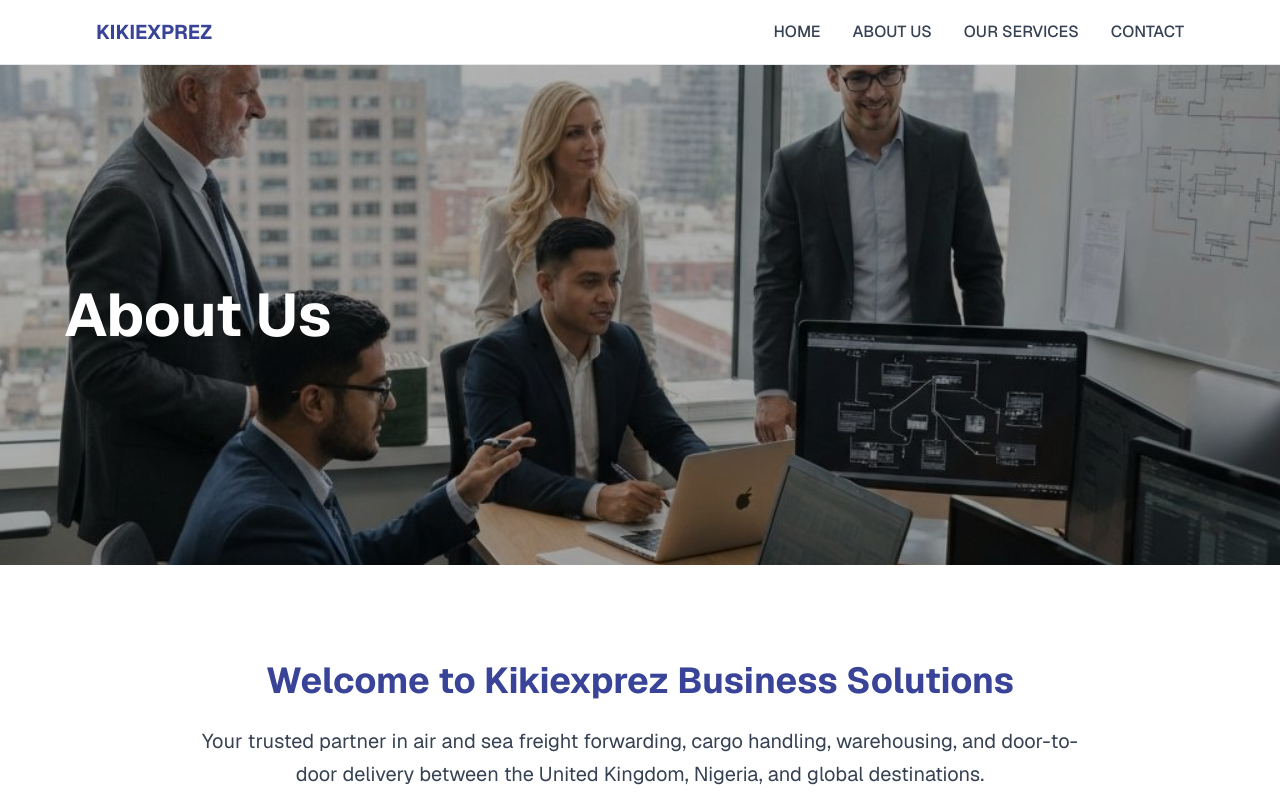
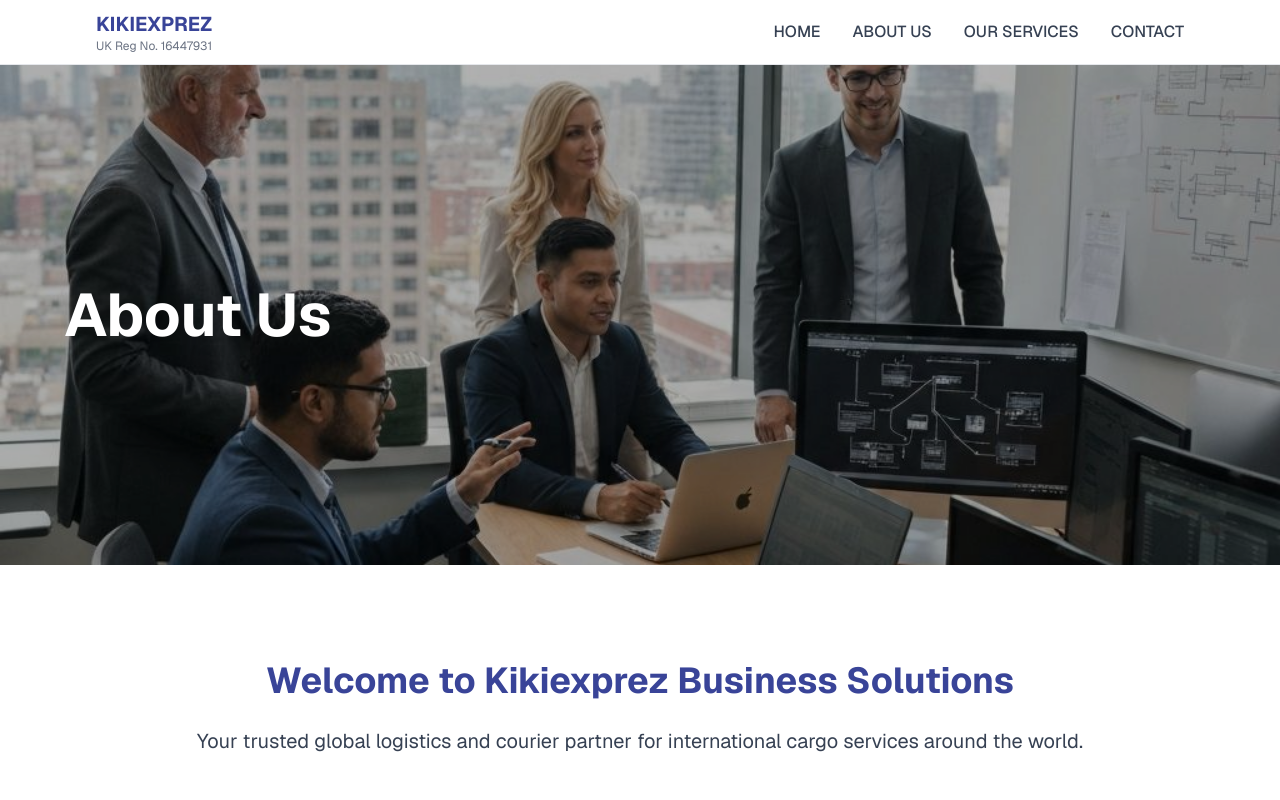
Before and after one commit to Klainnoble1/Kikiexprez, a Next.js app: page /about in a window 1280 px wide. Shown: the top 800 px of the page. Built offline with nearby package versions, Linux system fonts and the light colour scheme.

Commit message:
Update About page text and add registration number to navigation

```diff
--- a/app/about/page.tsx
+++ b/app/about/page.tsx
@@ -32,7 +32,7 @@ export default function About() {
               Welcome to Kikiexprez Business Solutions
             </h2>
             <p className="text-lg md:text-xl text-gray-700 leading-relaxed max-w-4xl mx-auto mb-6">
-              Your trusted partner in air and sea freight forwarding, cargo handling, warehousing, and door-to-door delivery between the United Kingdom, Nigeria, and global destinations.
+              Your trusted global logistics and courier partner for international cargo services around the world.
             </p>
           </div>
 
--- a/components/navigation.tsx
+++ b/components/navigation.tsx
@@ -13,7 +13,10 @@ export default function Navigation() {
         <div className="flex justify-between items-center h-16">
           <div className="flex items-center">
             <Link href="/">
-              <h1 className="text-xl font-bold text-navy-blue">KIKIEXPREZ</h1>
+              <div>
+                <h1 className="text-xl font-bold text-navy-blue">KIKIEXPREZ</h1>
+                <p className="text-xs text-gray-500">UK Reg No. 16447931</p>
+              </div>
             </Link>
           </div>
 
```
